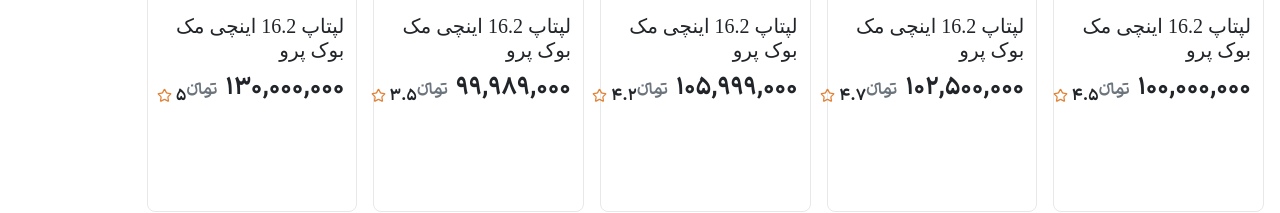
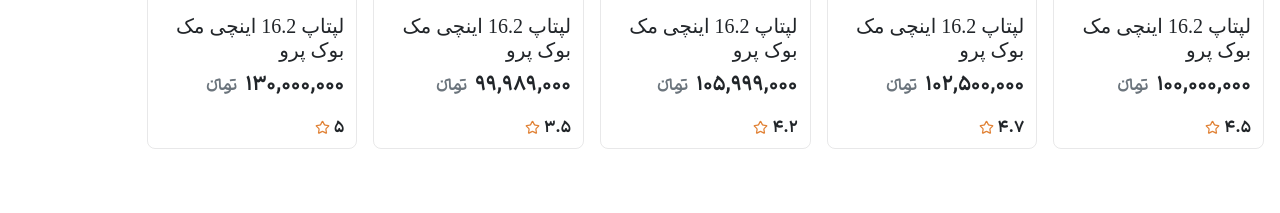
Before and after one commit to mahan-maleki/sabad, a React (Vite) app: page / in a window 1280 px wide. Shown: the part 1124-1337 px from the top of the page. After the commit the page ends 1289 px from the top, so only its background shows below. Built offline with nearby package versions, Linux system fonts and the light colour scheme; a web font is replaced by a local one.

Commit message:
change style of Rate

```diff
--- a/src/components/ProductCard.jsx
+++ b/src/components/ProductCard.jsx
@@ -5,13 +5,9 @@
 
 function ProductCard(props) {
 
-    const Card = styled.div`
-        height: 400px !important;
-    `;
-
     return (
         <>
-            <Card className="col-12 col-lg-2 mx-2 border-1 border-dark border border-opacity-10 p-2 rounded-3 mb-2">
+            <div className="col-12 col-md-4 col-lg-2 mx-2 border-1 border-dark border border-opacity-10 p-2 rounded-3 mb-2">
                 <NavLink className={"text-decoration-none text-dark"} to={props.link}>
                     <div className="row">
                         <div className="col-12">
@@ -19,14 +15,14 @@
                         </div>
                         <div className="col-12 px-3">
                             <h3 className='fs-5'>{props.title}</h3>
-                            <div className='d-flex justify-content-between align-items-center'>
-                                <p className='price fs-4'>{props.price}<span className='price me-2 fs-6 text-secondary'>تومانءء</span></p>
-                                <div className='price d-flex align-items-center'><span className='price text-dark ms-1'>{props.rate}</span><Star color='#E18236' size={15} /></div>
+                            <div>
+                                <p className='price fs-5'>{props.price}<span className='price me-2 fs-6 text-secondary'>تومانءء</span></p>
                             </div>
+                            <div className='price d-flex align-items-center'><span className='price text-dark ms-1'>{props.rate}</span><Star color='#E18236' size={15} /></div>
                         </div>
                     </div>
                 </NavLink>
-            </Card>
+            </div>
         </>
     )
 }
```
